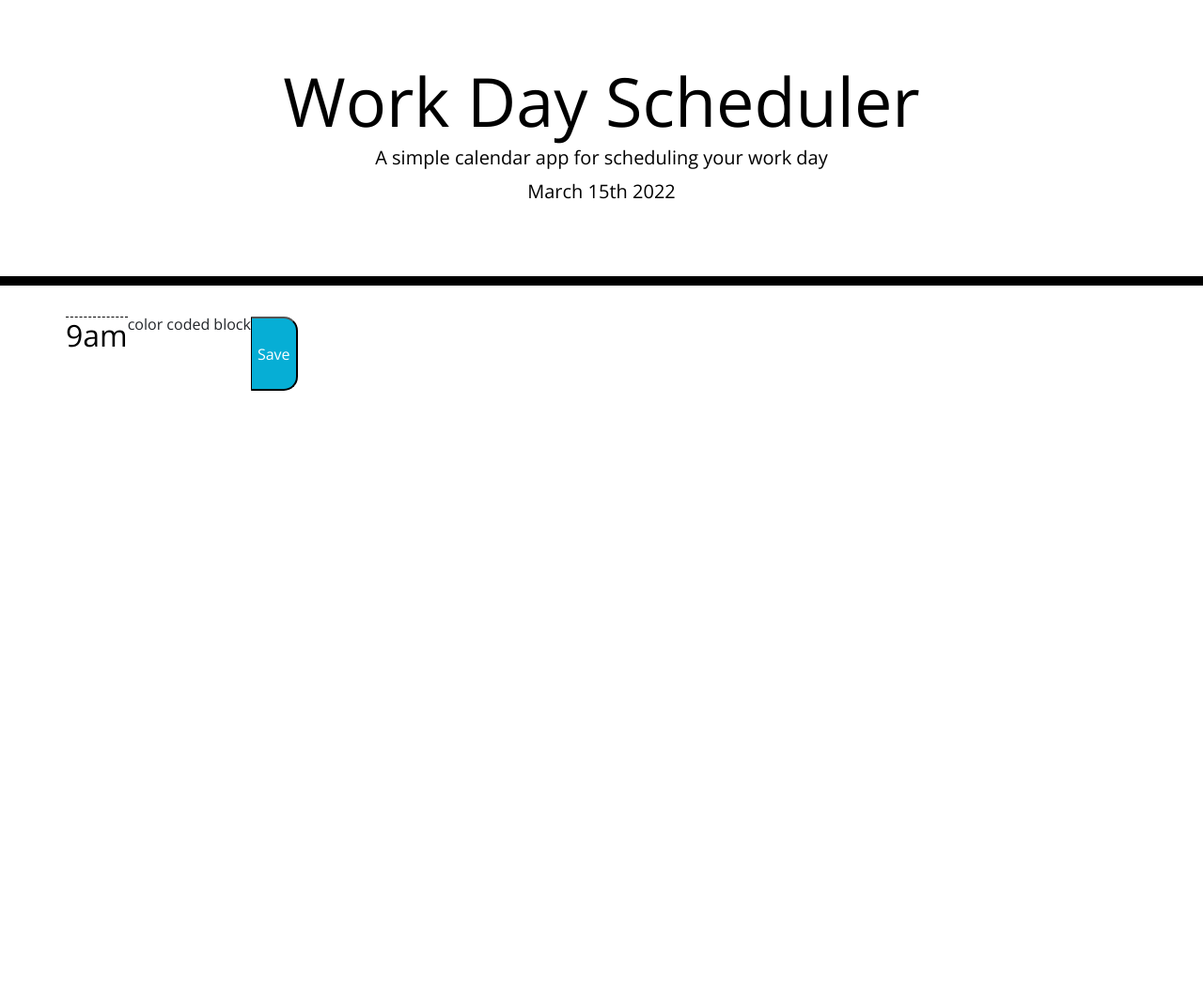
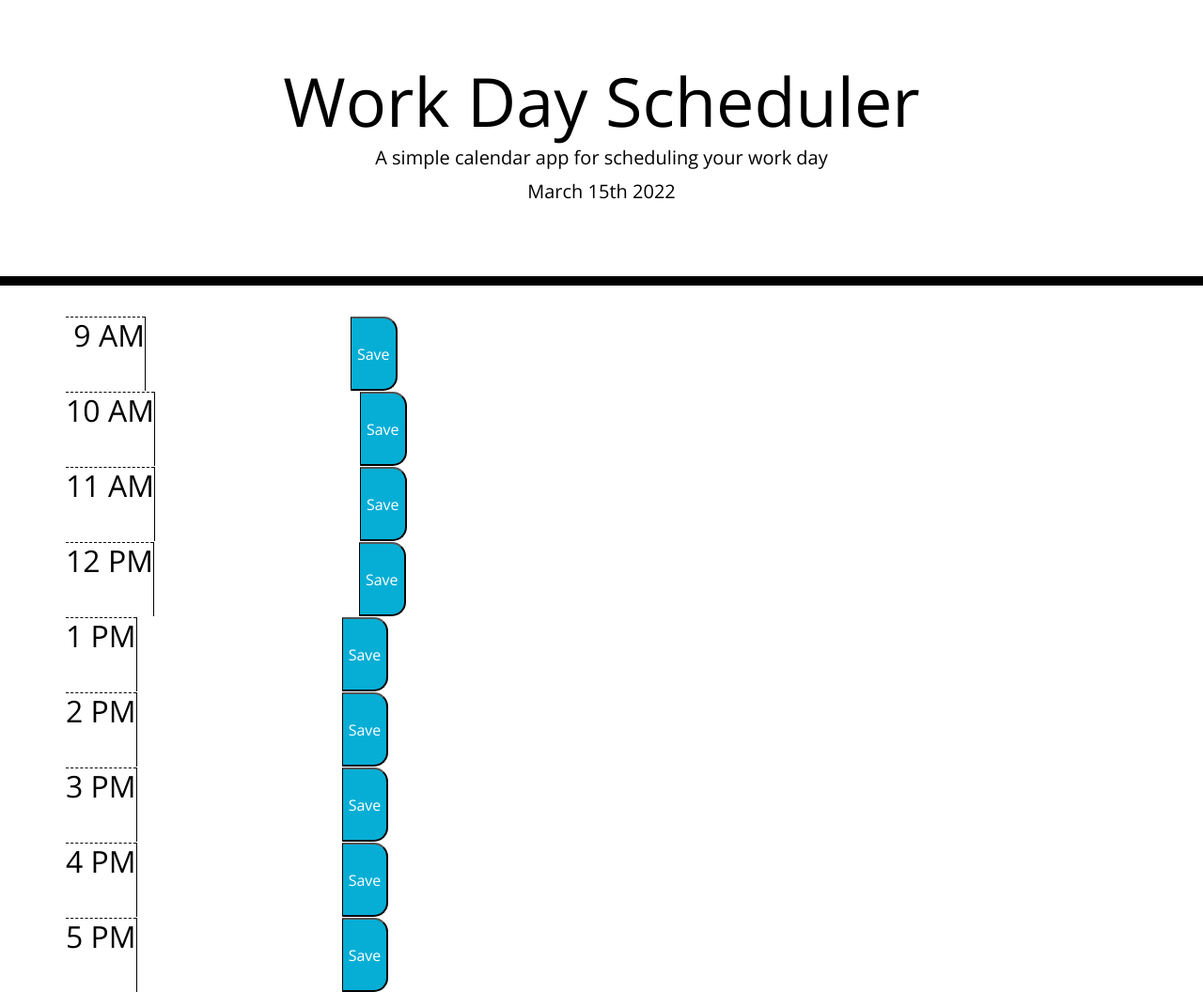
Before and after one commit to AlyssaRodri/day-planner, a plain HTML site: page index.html in a window 1280 px wide. Shown: the whole page at 94% size. Before the commit the page ends 800 px from the top, so only its background shows below. Drawn offline with nearby package versions, Linux system fonts and the light colour scheme.

Commit message:
Time blocks created.

```diff
--- a/index.html
+++ b/index.html
@@ -37,11 +37,76 @@
       <!-- Timeblocks go here -->
       <!-- Each timeblock needs to be broken up into three parts.
         1st- The time block hour (9am - 5pm). 2nd - color coded time block. 3rd - save button -->
-      <div class="time-block row">
+
+      <div class=" nineBlockDiv time-block row">
         <!-- The first part will need to be the exact hour -->
-        <h2 class="hour">9am</h2>
-        <!-- the second will need to be where the text is saved, and will be color coded based on time -->
-        <p class="description">color coded block</p>
+        <h2 class="hour"> 9 AM</h2>
+        <!-- the second will need to be where the text is written and saved, and will be color coded based on time -->
+        <textarea class="description"></textarea>
+        <!-- The third button is the save button. This will need to save the text to the text block -->
+        <button class="saveBtn">Save</button>
+      </div>
+      <div class=" tenBlockDiv time-block row">
+        <!-- The first part will need to be the exact hour -->
+        <h2 class="hour">10 AM</h2>
+        <!-- the second will need to be where the text is written and saved, and will be color coded based on time -->
+        <textarea class="description"></textarea>
+        <!-- The third button is the save button. This will need to save the text to the text block -->
+        <button class="saveBtn">Save</button>
+      </div>
+      <div class=" elevenBlockDiv time-block row">
+        <!-- The first part will need to be the exact hour -->
+        <h2 class="hour">11 AM</h2>
+        <!-- the second will need to be where the text is written and saved, and will be color coded based on time -->
+        <textarea class="description"></textarea>
+        <!-- The third button is the save button. This will need to save the text to the text block -->
+        <button class="saveBtn">Save</button>
+      </div>
+      <div class=" twelveBlockDiv time-block row">
+        <!-- The first part will need to be the exact hour -->
+        <h2 class="hour">12 PM</h2>
+        <!-- the second will need to be where the text is written and saved, and will be color coded based on time -->
+        <textarea class="description"></textarea>
+        <!-- The third button is the save button. This will need to save the text to the text block -->
+        <button class="saveBtn">Save</button>
+      </div>
+      <div class=" oneBlockDiv time-block row">
+        <!-- The first part will need to be the exact hour -->
+        <h2 class="hour">1 PM</h2>
+        <!-- the second will need to be where the text is written and saved, and will be color coded based on time -->
+        <textarea class="description"></textarea>
+        <!-- The third button is the save button. This will need to save the text to the text block -->
+        <button class="saveBtn">Save</button>
+      </div>
+      <div class=" twoBlockDiv time-block row">
+        <!-- The first part will need to be the exact hour -->
+        <h2 class="hour">2 PM</h2>
+        <!-- the second will need to be where the text is written and saved, and will be color coded based on time -->
+        <textarea class="description"></textarea>
+        <!-- The third button is the save button. This will need to save the text to the text block -->
+        <button class="saveBtn">Save</button>
+      </div>
+      <div class=" threeBlockDiv time-block row">
+        <!-- The first part will need to be the exact hour -->
+        <h2 class="hour">3 PM</h2>
+        <!-- the second will need to be where the text is written and saved, and will be color coded based on time -->
+        <textarea class="description"></textarea>
+        <!-- The third button is the save button. This will need to save the text to the text block -->
+        <button class="saveBtn">Save</button>
+      </div>
+      <div class=" fourBlockDiv time-block row">
+        <!-- The first part will need to be the exact hour -->
+        <h2 class="hour">4 PM</h2>
+        <!-- the second will need to be where the text is written and saved, and will be color coded based on time -->
+        <textarea class="description"></textarea>
+        <!-- The third button is the save button. This will need to save the text to the text block -->
+        <button class="saveBtn">Save</button>
+      </div>
+      <div class=" fiveBlockDiv time-block row">
+        <!-- The first part will need to be the exact hour -->
+        <h2 class="hour">5 PM</h2>
+        <!-- the second will need to be where the text is written and saved, and will be color coded based on time -->
+        <textarea class="description"></textarea>
         <!-- The third button is the save button. This will need to save the text to the text block -->
         <button class="saveBtn">Save</button>
       </div>
--- a/script.js
+++ b/script.js
@@ -1,5 +1,5 @@
-var timeDisplayEl = $("#currentDay")
-
+var dayDisplayEl = $("#currentDay")
+var nineBlockEl = $(" .nineBlockDiv")
 // get the current time when the page loads
 //as you loop through the time blocks in the calendar, compare that time with the current time.
 //That will tell you how to color code each of the blocks.
@@ -7,11 +7,22 @@ var timeDisplayEl = $("#currentDay")
 // moment.js Query - is before, is same, is after
 
 //create a function to display the current time as the page loads
-function displayTime (){
+function displayDay (){
     // utilize moment.js to display time
-    var curretTime = moment().format("MMMM Do YYYY");
-    timeDisplayEl.text(curretTime)
+    var currentTime = moment().format("MMMM Do YYYY");
+    dayDisplayEl.text(currentTime)
 }
 
-//call the display time function and set seconds in milliseconds
-setInterval(displayTime(), 1000)
+//create a function to determine if the time is in the past. We can do this by adding classes .past .present .future
+// function tenseTime(
+    //for loop that will loop through all of the blocks of time on our planner
+    // if statements if( current time === current time )
+        //add .present to our class list.
+// )
+//create a function that when the save button is hit, the text is saved in the corresponding box
+// it will need to be saved to Local Storage. When I refresh the page, the saved text needs to stay where it is.
+
+//call the display time function
+displayDay()
+
+//name the object variables that we will be working with
```
